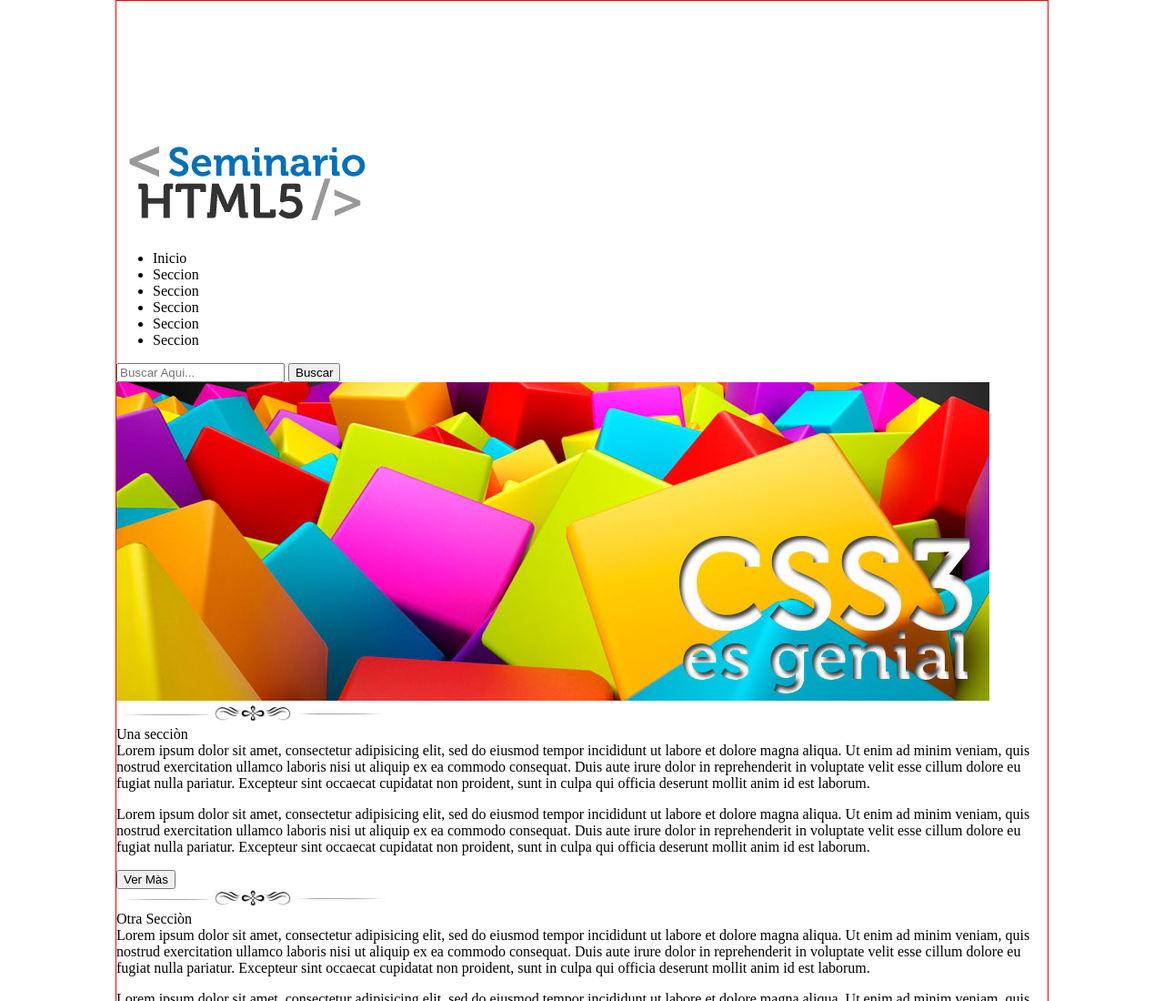
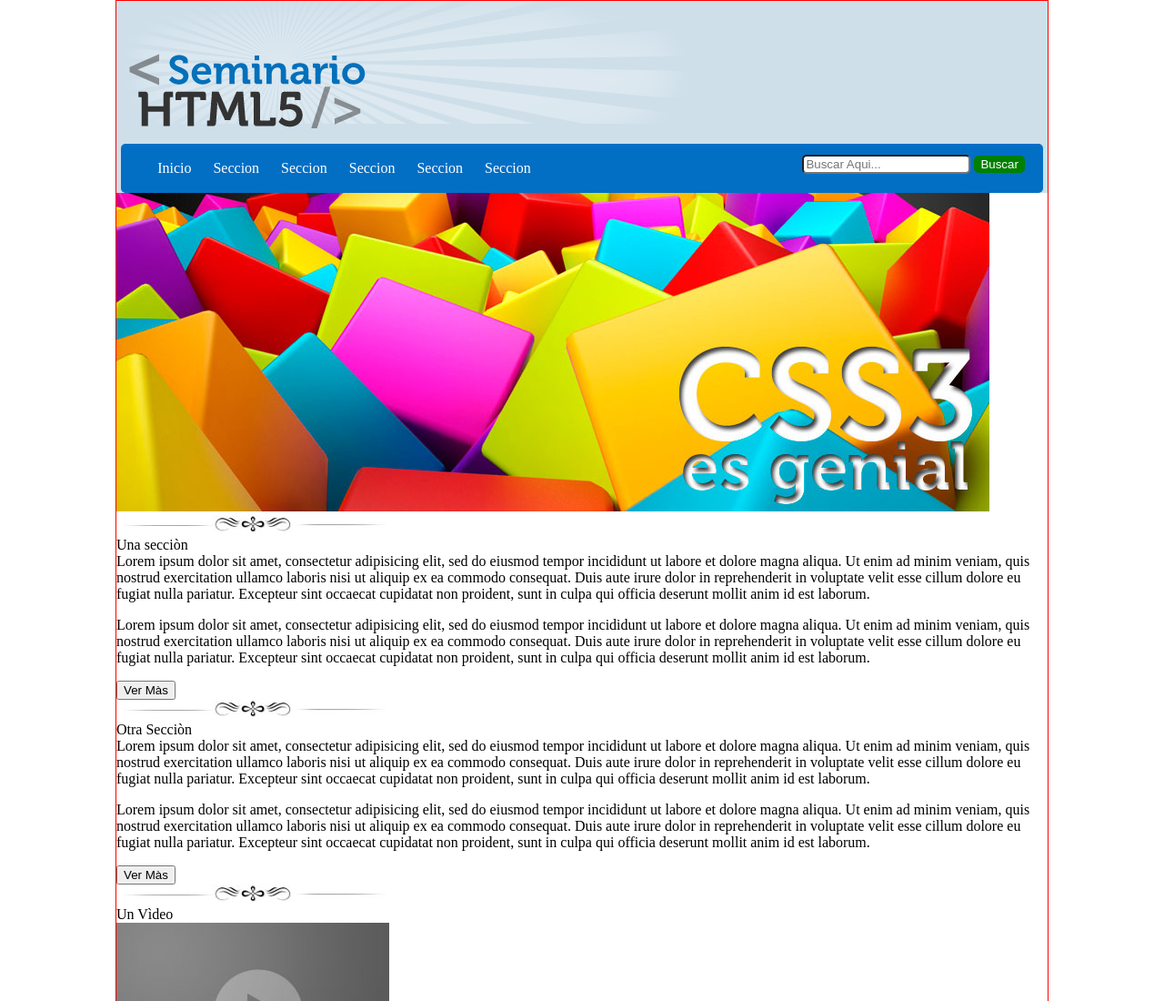
Before and after one commit to ElTeran1997/pw219312server, a plain HTML site: page practica01css/index.html in a window 1280 px wide. Shown: the top 1100 px of the page at 91% size. Drawn offline with Linux system fonts and the light colour scheme.

Commit message:
ESTILOS EN HEADER

```diff
--- a/practica01css/css/estilos.css
+++ b/practica01css/css/estilos.css
@@ -7,5 +7,49 @@ body
   border: 1px solid red;
   margin: 0px auto;
   max-width: 1024px;
+}
+
+
+header
+{
+	background: #cedfea;
+}
+
+header nav form {
+	float: right;
+	margin-top: -40px;
+	margin-right: 20px;
+}
+
+header nav form input{
+	border-radius: 5px;
 
 }
+
+header nav form input[type="button"]{
+	background: green;
+	border: 1px solid green;
+	color: white;
+
+}
+
+header nav {
+	margin: 0px auto;
+	background: #026fc5;
+	border-radius: 5px;
+
+	padding: 2px 0px;
+	width: 99%;
+}
+
+header nav ul li {
+	/*border: 1px solid blue;*/
+	color: white;
+	display: inline-block;
+	margin-right: 20px;
+
+}
+
+#logo {
+	margin-top: -150px;
+}
```
